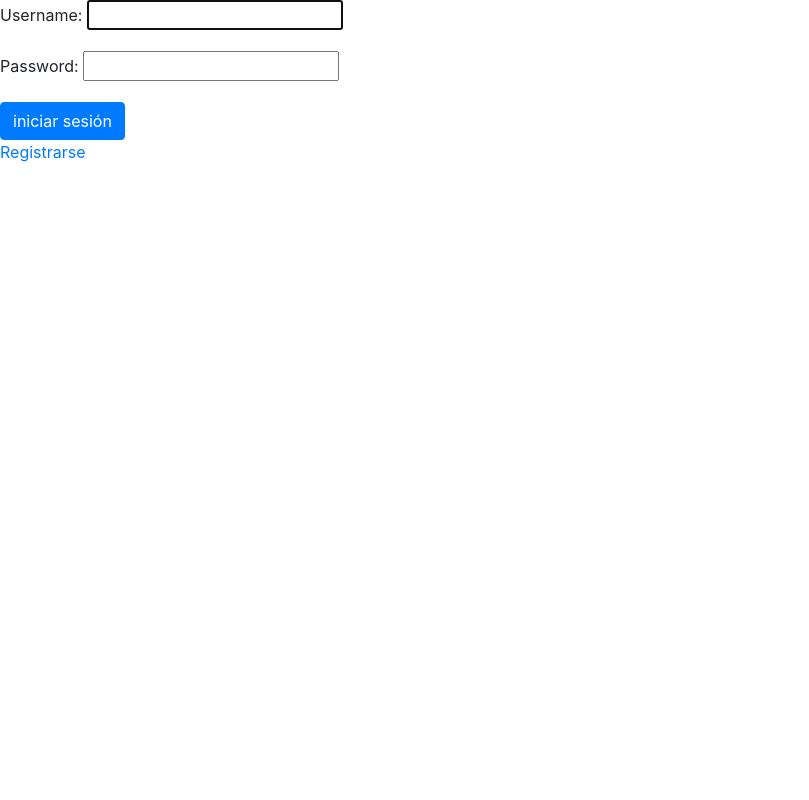
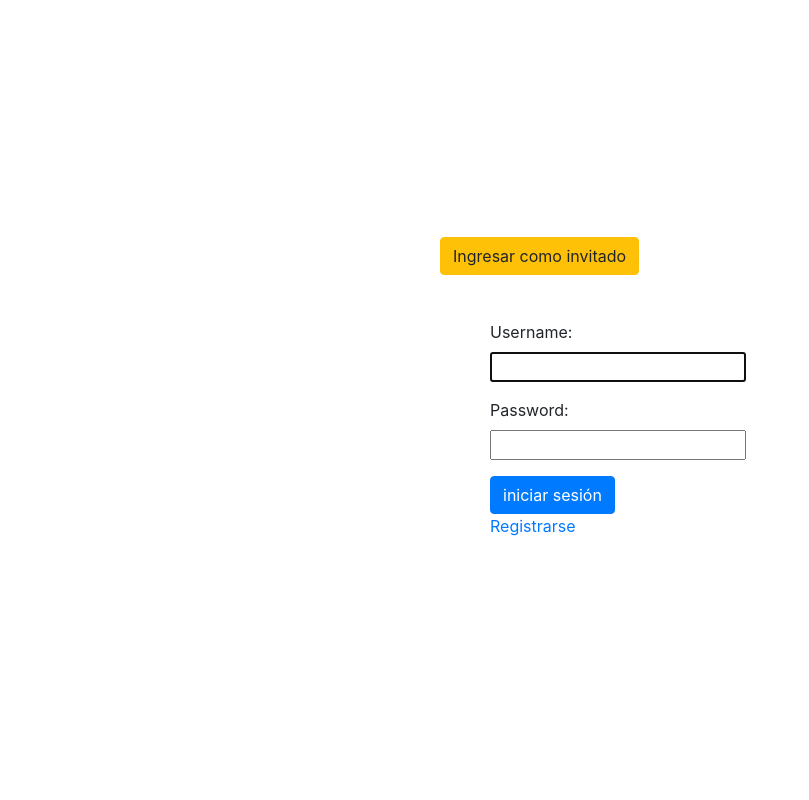
Before and after one commit to Pelayo156/prueba_backend, a Django app: page /users/login/ in a window 1280 px wide. Shown: the whole page, without its empty margins (0-809 px from the left). Run offline with Django 5.2, Linux system fonts and the light colour scheme.

Commit message:
Agregando css a las templates de las apps

```diff
--- a/Store/settings.py
+++ b/Store/settings.py
@@ -119,6 +119,9 @@ USE_TZ = True
 # Static files (CSS, JavaScript, Images)
 # https://docs.djangoproject.com/en/5.0/howto/static-files/
 
+# Directory to collect static files
+STATIC_ROOT = os.path.join(BASE_DIR, 'staticfiles')
+
 # Ruta de los archivos estáticos
 STATIC_URL = '/static/'
 
--- /dev/null
+++ b/users/static/users/css/styles.css
@@ -0,0 +1,22 @@
+.base-container {
+    width: 100%;
+    max-width: 400px;
+    margin: 0 auto;
+}
+
+body, html {
+    height: 100%;
+    margin: 0;
+    display: flex;
+    justify-content: center;
+    align-items: center;
+}
+
+.login-form {
+    padding: 25px 50px;
+}
+
+.warning-button {
+    padding: 5px;
+    margin-bottom: 20px;
+}
--- a/users/templates/users/base.html
+++ b/users/templates/users/base.html
@@ -1,3 +1,4 @@
+{% load static %}
 <!doctype html>
 <html lang="en">
 
@@ -5,6 +6,9 @@
     <!-- Required meta tags -->
     <meta charset="utf-8">
     <meta name="viewport" content="width=device-width, initial-scale=1, shrink-to-fit=no">
+
+    <!-- CSS -->
+    <link rel="stylesheet" type="text/css" href="{% static 'users/css/styles.css' %}">
 
     <!-- Bootstrap CSS -->
     <link rel="stylesheet" href="https://cdn.jsdelivr.net/npm/bootstrap@4.1.3/dist/css/bootstrap.min.css"
@@ -14,9 +18,11 @@
 </head>
 
 <body>
-    {% block content %}
+    <div class="base-container">
+        {% block content %}
 
-    {% endblock content %}
+        {% endblock content %}
+    </div>
 
     <!-- Optional JavaScript -->
     <!-- jQuery first, then Popper.js, then Bootstrap JS -->
--- a/users/templates/users/login.html
+++ b/users/templates/users/login.html
@@ -2,16 +2,17 @@
 
 {% block title %}Iniciar sesión{% endblock title %}
 {% block content %}
+<a href="{% url 'index' %}" class="btn btn-warning warning-button">Ingresar como invitado</a>
 {% if form.errors %}
 <p>Correo o contraseña incorrectos. Por favor intente nuevamente.</p>
 {% endif %}
 
-<form method="post" action="{% url 'login' %}">
+<form method="post" action="{% url 'login' %}" class="login-form">
     {% csrf_token %}
     {{ form.as_p }}
 
     <button name="submit" class="btn btn-primary">iniciar sesión</button>
     <input type="hidden" name="next" value="{% url 'index' %}">
+    <a href="{% url 'register' %}" style="display: block;">Registrarse</a>
 </form>
-<a href="{% url 'register' %}">Registrarse</a>
 {% endblock content %}
```
Also changed, not shown: db.sqlite3.
